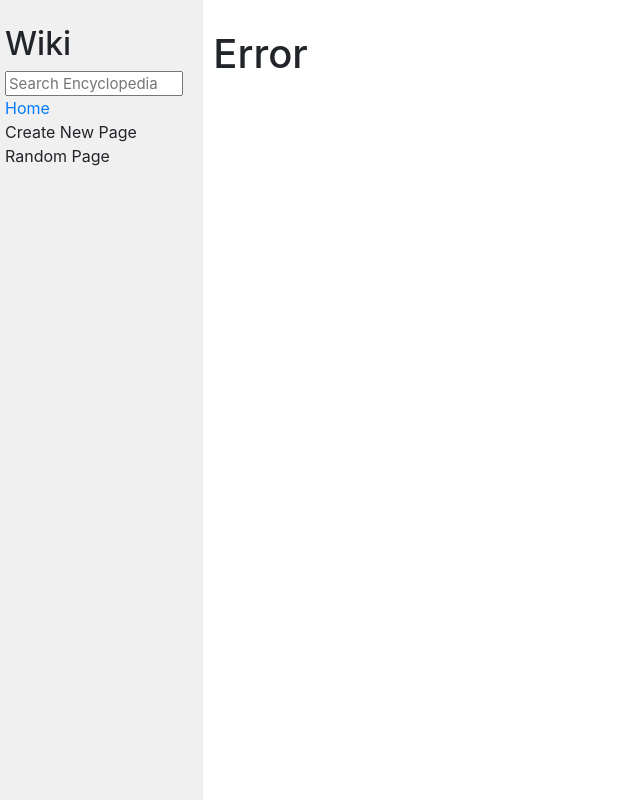
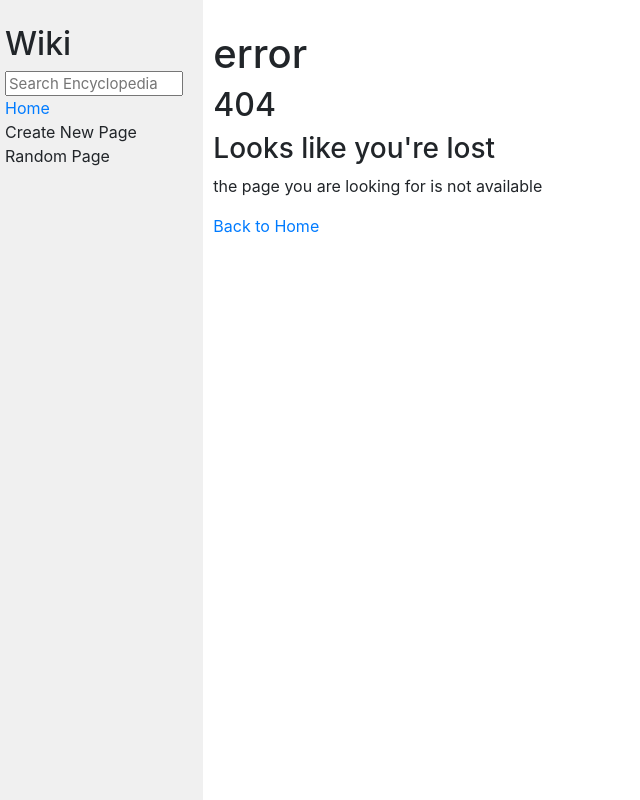
Before and after one commit to LReed2144/wiki-project-1, a Django app: page /1 in a window 1280 px wide. Shown: that part, without its empty margins (0-640 px from the left). Run offline with Django 3.2, Linux system fonts and the light colour scheme; the page is wider than the window, and the part outside it is not shown; some libraries are stand-ins or nearby versions.

Commit message:
error page

```diff
--- a/encyclopedia/static/encyclopedia/styles.css
+++ b/encyclopedia/static/encyclopedia/styles.css
@@ -36,3 +36,6 @@ textarea {
 .sidebar h2 {
     margin-top: 5px;
 }
+
+
+/* 404 page */
--- a/encyclopedia/templates/encyclopedia/error.html
+++ b/encyclopedia/templates/encyclopedia/error.html
@@ -5,8 +5,10 @@
 {% endblock %}
 
 {% block body %}
-
-
-   <h1>Error</h1>
+   <h1>error</h1>
+   <h2>404</h2>
+   <h3>Looks like you're lost</h3>
+   <p>the page you are looking for is not available</p>
+   <a href="{% url 'index' %}" class="404_button">Back to Home</a>
 
 {% endblock %}
--- a/encyclopedia/views.py
+++ b/encyclopedia/views.py
@@ -28,4 +28,7 @@ def entry(request, title):
     if html_content == None:
         return render(request, "encyclopedia/error.html")
     else:
-        return render(request, "encyclopedia/entry.html")
+        return render(request, "encyclopedia/entry.html", {
+            "title": title,
+            "content": html_content
+        })
```
